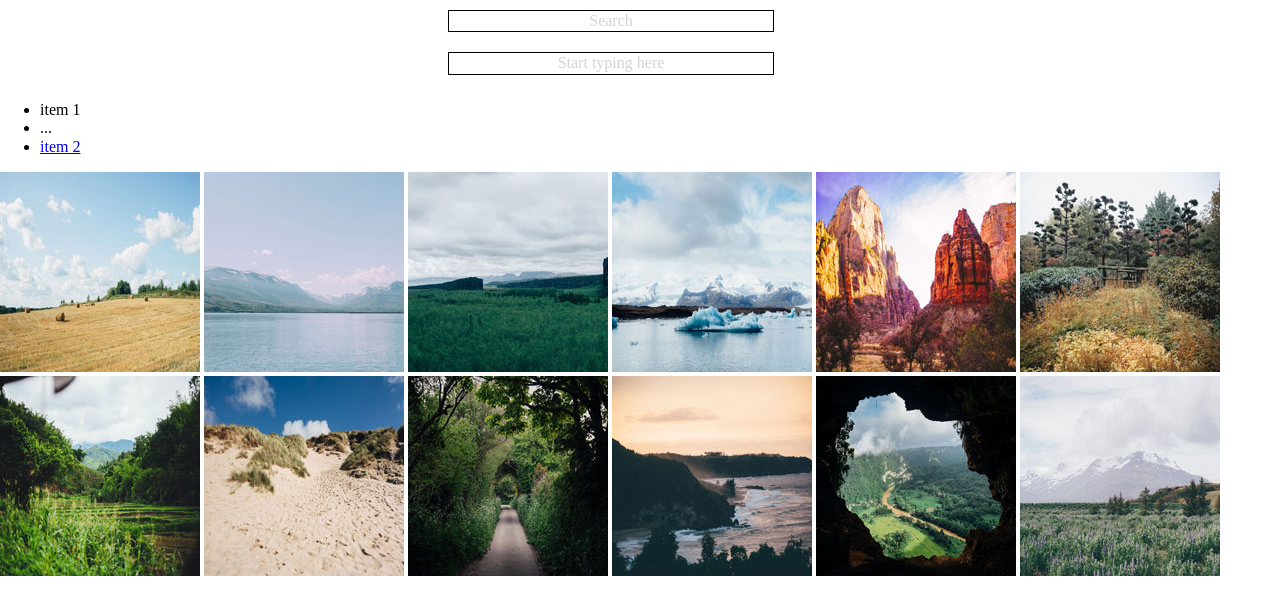
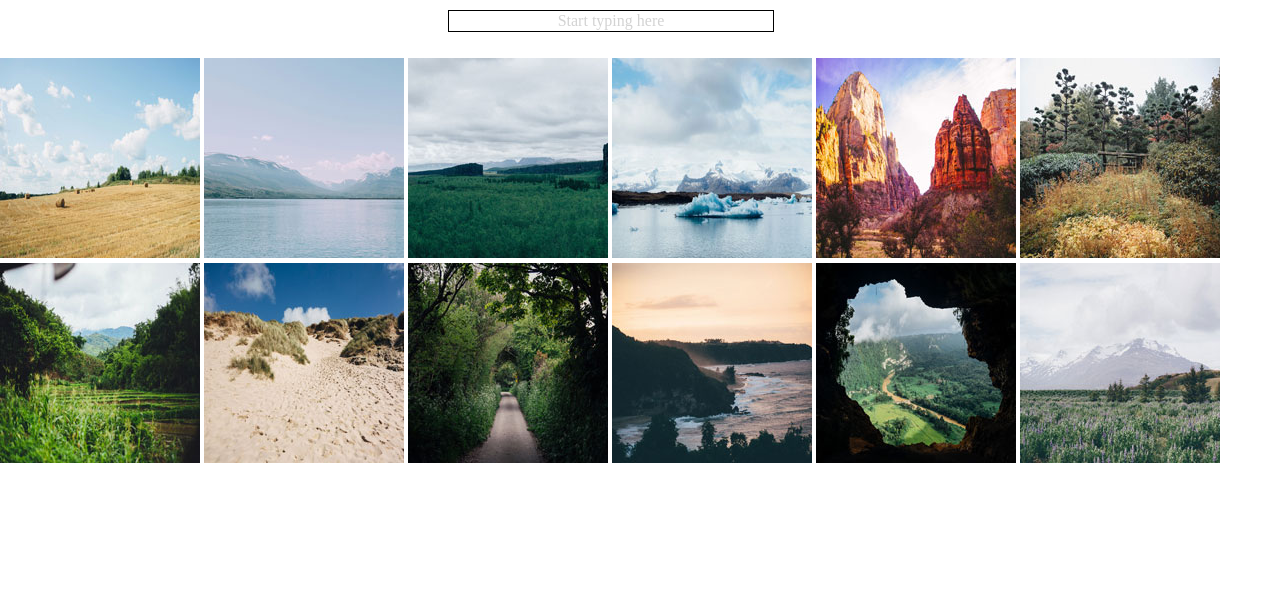
Before and after one commit to Tlacoding111/Techdegree-ProjectFive, a plain HTML site: page index.html in a window 1280 px wide. Drawn offline with Linux system fonts and the light colour scheme.

Commit message:
made changes

```diff
--- a/index.html
+++ b/index.html
@@ -11,18 +11,14 @@
 
     <body>
 
-        <div class="search">
-                <input id="search" type="text" placeholder="Search">
-        </div>
-
         <input id="search" name="search" placeholder="Start typing here" type="text" data-list=".list">
             <ul class="list">
-            <li>item 1</li>
+            <!-- <li>item 1</li>
             <li>...</li>
-            <li><a href="#">item 2</a></li>
+            <li><a href="#">item 2</a></li> -->
         </ul>
 
-        <div id="images">
+        <div id="images" class="list">
 
             <a href="photos/01.jpg" data-lightbox="image-1" data-title="I love hay bales. Took this snap on a drive through the countryside past some straw fields."><img src="photos/thumbnails/01.jpg" alt="Hey Bales"></a>
 
```
